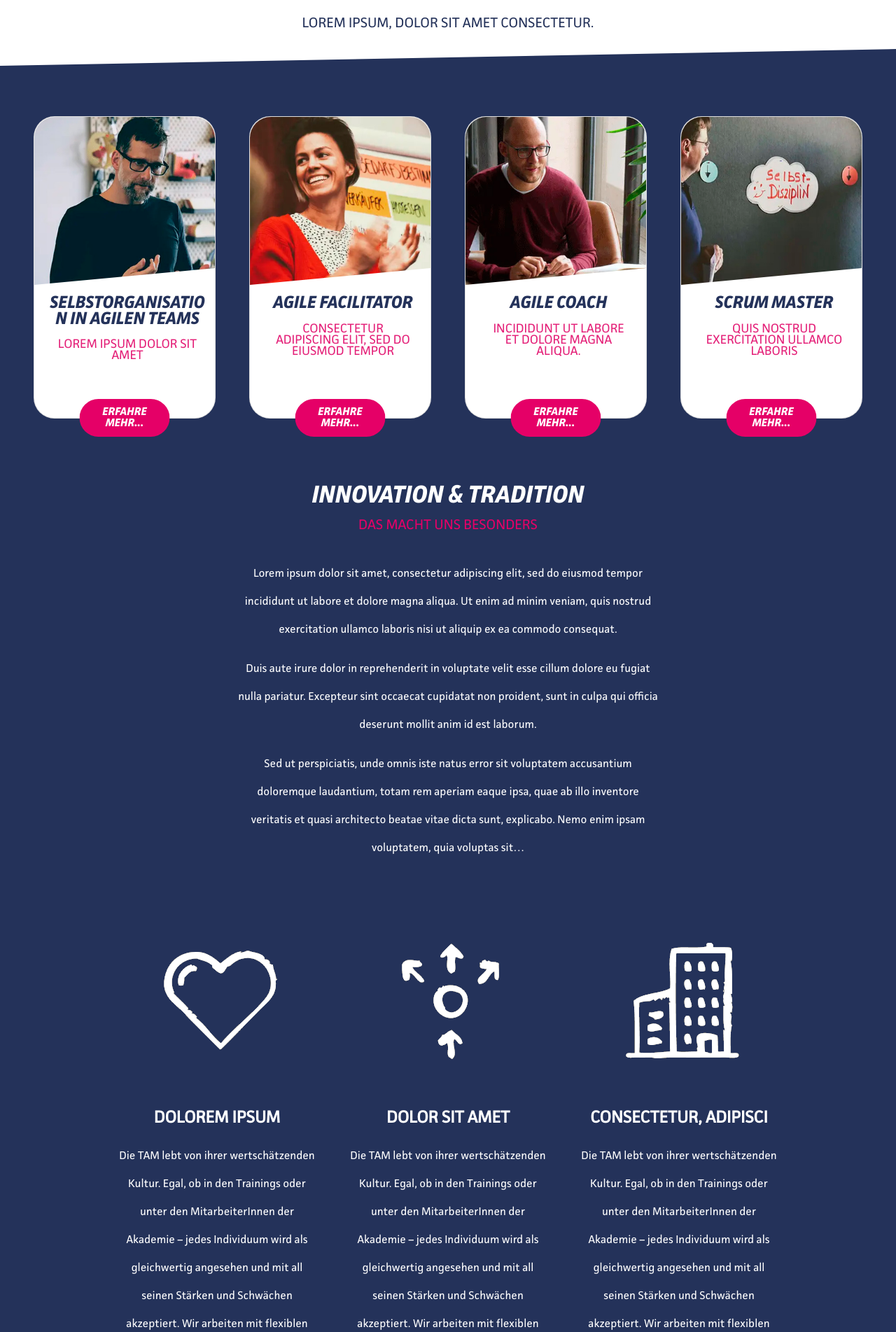
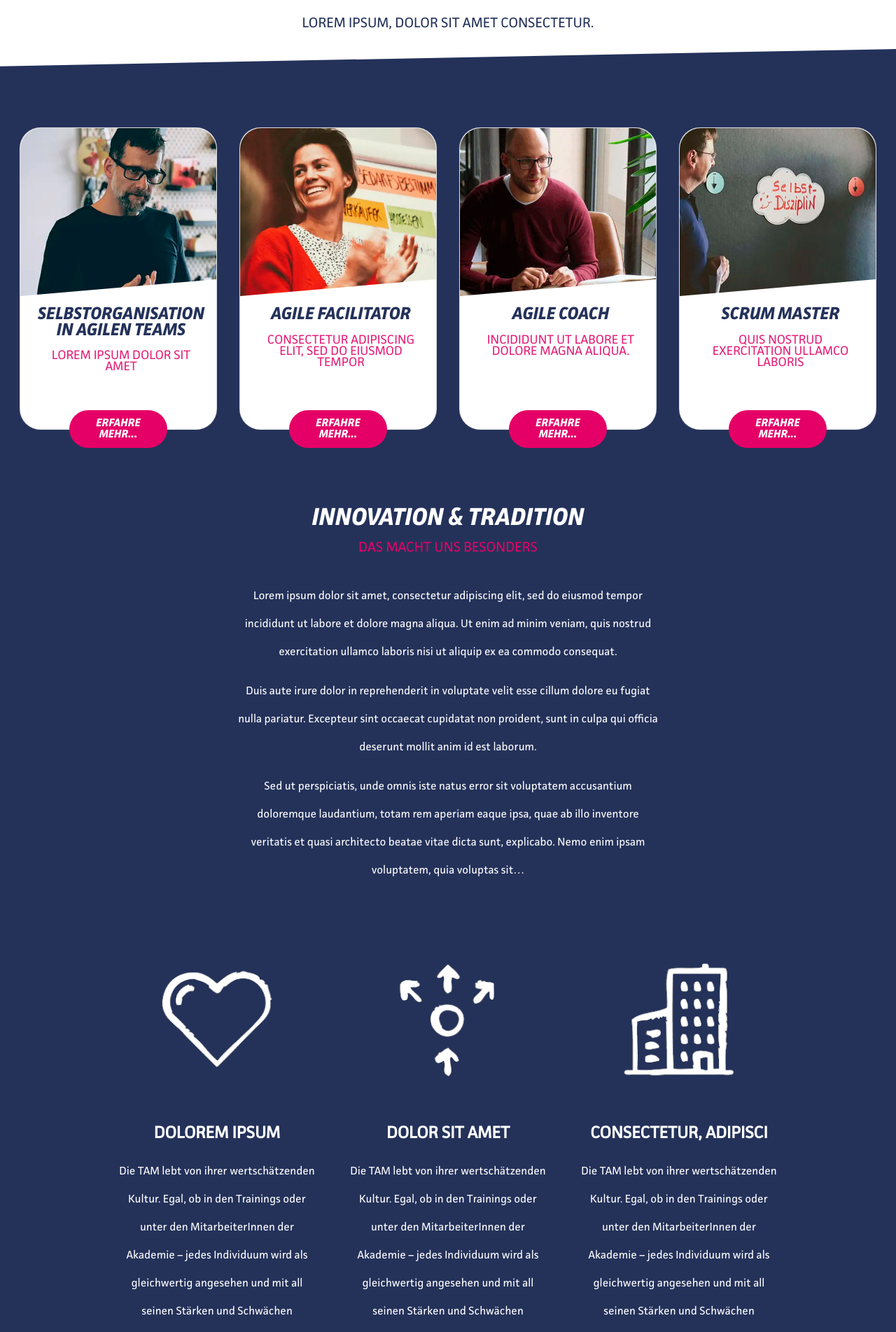
Before and after one commit to renedominguezpalenzuela/open-agile, a Next.js app: page / in a window 1280 px wide. Shown: the part 862-2765 px from the top of the page at 70% size. Built offline with nearby package versions, Linux system fonts and the light colour scheme; a web font is replaced by a local one.

Commit message:
arreglando responsividad

```diff
--- a/components/Card01.js
+++ b/components/Card01.js
@@ -13,7 +13,7 @@ export default function Card01({
 
   return (
     <>
-      <div className="col">
+      <div className="col p-3">
          <div className="card card-rounded my_card">
 
           <img className="card-img-top corte_cards img-rounded "  src={`img/${imagen}`} alt={texto_alt}/>
--- a/components/Card01Lista.js
+++ b/components/Card01Lista.js
@@ -6,7 +6,7 @@ export default function Card01Lista({ lista_cards }) {
   return (
 <>
 
- <div className="row  row-cols-1 row-cols-md-4 g-5 justify-content-center">
+ <div className="row mt-5 pt-5 row-cols-1 row-cols-md-4  justify-content-center">
 
 
    {lista_cards.map (unCard=>{
--- a/components/Content02Final.js
+++ b/components/Content02Final.js
@@ -3,9 +3,9 @@ export default function Content02Final() {
 <>
       {/*   <!--Footer--> */}
 
-  <div id="content02-final " className="row justify-content-center pb-5">
+  <div id="content02-final " className="row d-flex justify-content-center pb-5">
     <div className="col-lg-3 text-center m-2  ">
-      <img src="img/heart.png" />
+      <img class="img-fluid" src="img/heart.png" />
 
       <p className="font_title5">Dolorem ipsum</p>
       <p className="font_title4">
@@ -18,8 +18,8 @@ export default function Content02Final() {
             Geschäftsführung.
       </p>
     </div>
-    <div className="col-lg-3 text-center m-2  ">
-      <img src="img/arrow.png" />
+    <div className="col-lg-3 text-center  m-2 ">
+      <img class="img-fluid" src="img/arrow.png" />
 
       <p className="font_title5">dolor sit amet</p>
       <p className="font_title4">
@@ -34,7 +34,7 @@ export default function Content02Final() {
     </div>
 
     <div className="col-lg-3 text-center m-2  ">
-      <img src="img/building.png" />
+      <img class="img-fluid" src="img/building.png" />
 
       <p className="font_title5">consectetur, adipisci</p>
       <p className="font_title4">
--- a/components/Content04.js
+++ b/components/Content04.js
@@ -18,17 +18,29 @@ export default function Content04 ({lista_cards} ) {
     <div id="blog" className="font_title mt-5 ms-4">UNSER BLOG</div>
     <div className="font_card_texto mt-2 ms-4">NEW WORK, LEADERSHIP & MORE</div>
 
+  <div className="row g-5">
 
 
 
-     {lista_cards.map (unCard=>
-           <Card03 key={unCard.id} id={unCard.id} imagen={unCard.image} titulo={unCard.title} texto={unCard.text} />
+     {lista_cards.map (unCard=> (
+<>
+           <div className="d-xl-none">
+                        <div className="row d-flex justify-content-center">
+                            <div className="col-md-6">
+                                <Card01 key={unCard.id} id={unCard.id} imagen={unCard.image} titulo={unCard.title} texto={unCard.text}/>
+                            </div>
+                        </div>
+           </div>
+          <div className="d-none d-xl-block  ">
+            <Card03 key={unCard.id} id={unCard.id} imagen={unCard.image} titulo={unCard.title} texto={unCard.text} />
+           </div>
+  </>   )
 
      )}
 
 
 
-
+   </div>
 
 </section>
 
```
